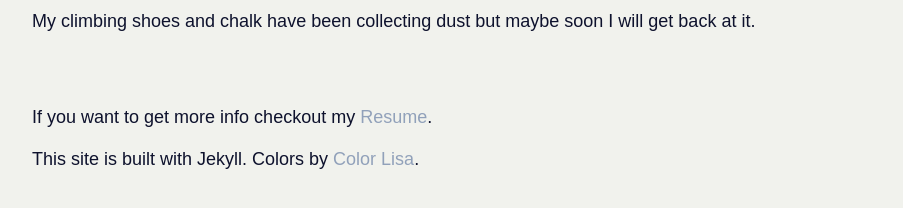
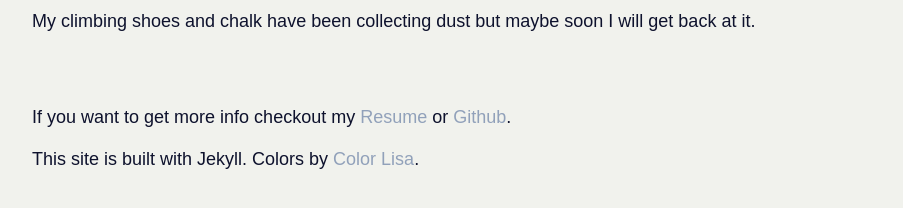
Before and after one commit to erikleon/erikcan, a Jekyll site: the page built from src/about.md, in a window 1280 px wide. Shown: the part 372-580 px from the top of the page, without its empty margins (188-1091 px from the left). Built offline with Jekyll 4.4.1, drawn with Linux system fonts in a browser that asks for light colours.

Commit message:
about to include link to github

```diff
--- a/src/about.md
+++ b/src/about.md
@@ -19,6 +19,6 @@ My climbing shoes and chalk have been collecting dust but maybe soon I will get
 <br/>
 <br/>
 
-If you want to get more info checkout my <a target="_blank" href="{{ site.baseurl }}/assets/pdfs/Resume.pdf">Resume</a>.
+If you want to get more info checkout my <a target="_blank" href="{{ site.baseurl }}/assets/pdfs/Resume.pdf">Resume</a> or <a target="_blank" href="https://github.com/erikleon/">Github</a>.
 
 This site is built with Jekyll. Colors by <a href="http://colorlisa.com/">Color Lisa</a>.
```
